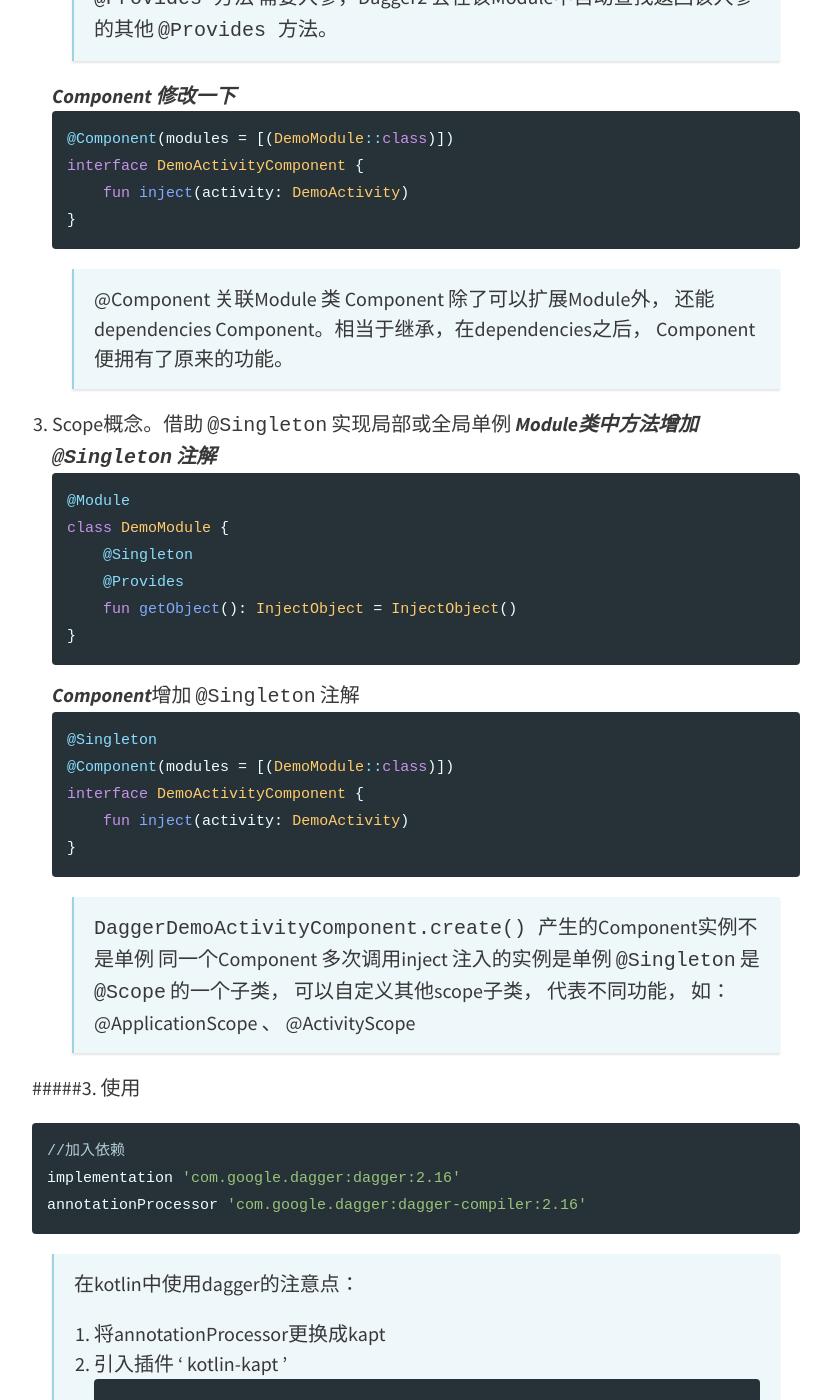
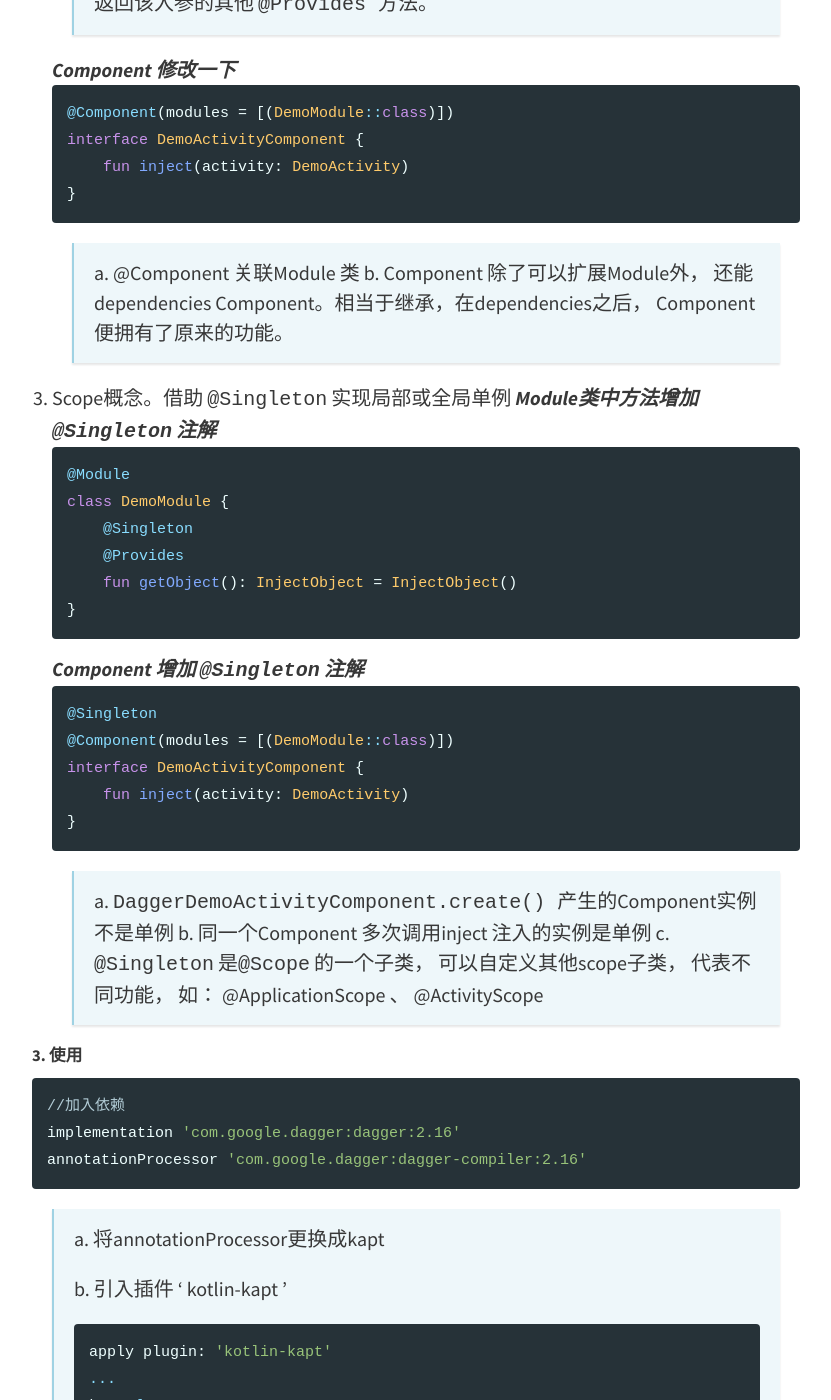
Before and after one commit to ejin66/ejin66.github.io, a Jekyll site: the page built from _posts/2018-06-08-Android-jetpack-1.md, in a window 1280 px wide and 1400 px high, scrolled down 2792 px. Shown: the whole window, without its empty margins (224-1055 px from the left). Built offline with Jekyll 4.4.1, drawn with Linux system fonts in a browser that asks for light colours; some of the changed text lies outside the part shown.

Commit message:
edit blog

````diff
--- a/_posts/2018-06-08-Android-jetpack-1.md
+++ b/_posts/2018-06-08-Android-jetpack-1.md
@@ -30,7 +30,7 @@ tags: [Jetpack, Android]
 //待整理
 
 #### Dagger 2
-#####1. 概念
+##### 1. 概念
 
 > Dagger2 是Google维护的一个依赖注入的框架。通过@Inject、@Component、@Module、@Provides、@Scope等注解实现类的注入。它的机制是在编译期根据注解生产相应代码，而非通过运行时反射，因此也不会有性能上的影响。
 
@@ -42,7 +42,9 @@ tags: [Jetpack, Android]
 
 *@Scope:*  实例的作用域范围
 
-#####2. 代码示例
+
+
+##### 2. 代码示例
 
 1. 被注入的类 + Component + 需要注入的类
 
@@ -89,11 +91,11 @@ tags: [Jetpack, Android]
    }
    ```
 
-   > 被注入的变量需要被 `@Inject` 注解
+   > a. 被注入的变量需要被 `@Inject` 注解
    >
-   > 调用 `DaggerDemoActivityComponent.create().inject(this) ` 开始注入
+   > b. 调用 `DaggerDemoActivityComponent.create().inject(this) ` 开始注入
    >
-   > 类 `DaggerDemoActivityComponent` 会在编译时自动生产
+   > c. 类 `DaggerDemoActivityComponent` 会在编译时自动生产
 
 
 
@@ -109,13 +111,13 @@ tags: [Jetpack, Android]
    }
    ```
 
-   > 类需要被 `@Module` 注解
+   > a. 类需要被 `@Module` 注解
    >
-   > 方法中需要有一个返回 `被注解的类` 的方法， 并且被 `@Module` 注解
+   > b. 方法中需要有一个返回 `被注解的类` 的方法， 并且被 `@Module` 注解
    >
-   > 若 `@Provides 方法` 与 `@Inject构造方法` 均存在， 优先使用第一个， 在找不到方法的情况下会去查找 `@Inject构造方法` 的类
+   > c. 若 `@Provides 方法` 与 `@Inject构造方法` 均存在， 优先使用第一个， 在找不到方法的情况下会去查找 `@Inject构造方法` 的类
    >
-   > 若 `@Provides 方法` 需要入参，Dagger2 会在该Module中自动查找返回该入参的其他 `@Provides 方法`。
+   > d. 若 `@Provides 方法` 需要入参，Dagger2 会在该Module中自动查找返回该入参的其他 `@Provides 方法`。
 
 
 
@@ -128,9 +130,9 @@ tags: [Jetpack, Android]
    }
    ```
 
-   > @Component 关联Module 类
+   > a. @Component 关联Module 类
    >
-   > Component 除了可以扩展Module外， 还能dependencies Component。相当于继承，在dependencies之后， Component 便拥有了原来的功能。
+   > b. Component 除了可以扩展Module外， 还能dependencies Component。相当于继承，在dependencies之后， Component 便拥有了原来的功能。
 
 
 
@@ -147,7 +149,7 @@ tags: [Jetpack, Android]
    }
    ```
 
-   ***Component***增加 `@Singleton` 注解
+   ***Component 增加 `@Singleton` 注解***
 
    ```kotlin
    @Singleton
@@ -157,13 +159,15 @@ tags: [Jetpack, Android]
    }
    ```
 
-   > `DaggerDemoActivityComponent.create() ` 产生的Component实例不是单例
+   > a. `DaggerDemoActivityComponent.create() ` 产生的Component实例不是单例
    >
-   > 同一个Component 多次调用inject 注入的实例是单例
+   > b. 同一个Component 多次调用inject 注入的实例是单例
    >
-   > `@Singleton` 是`@Scope` 的一个子类， 可以自定义其他scope子类， 代表不同功能， 如： @ApplicationScope 、 @ActivityScope
+   > c. `@Singleton` 是`@Scope` 的一个子类， 可以自定义其他scope子类， 代表不同功能， 如： @ApplicationScope 、 @ActivityScope
 
-#####3. 使用
+
+
+##### 3. 使用
 
 ```groovy
 //加入依赖
@@ -171,19 +175,17 @@ implementation 'com.google.dagger:dagger:2.16'
 annotationProcessor 'com.google.dagger:dagger-compiler:2.16'
 ```
 
-> 在kotlin中使用dagger的注意点：
+> a. 将annotationProcessor更换成kapt
 >
-> 1. 将annotationProcessor更换成kapt
+> b. 引入插件 ‘ kotlin-kapt ’
 >
-> 2. 引入插件 ‘ kotlin-kapt ’
->
->    ```groovy
->    apply plugin: 'kotlin-kapt'
->    ...
->    kapt {
->        generateStubs = true
->    }
->    ```
+> ```groovy
+> apply plugin: 'kotlin-kapt'
+> ...
+> kapt {
+>     generateStubs = true
+> }
+> ```
 
 
 
````
